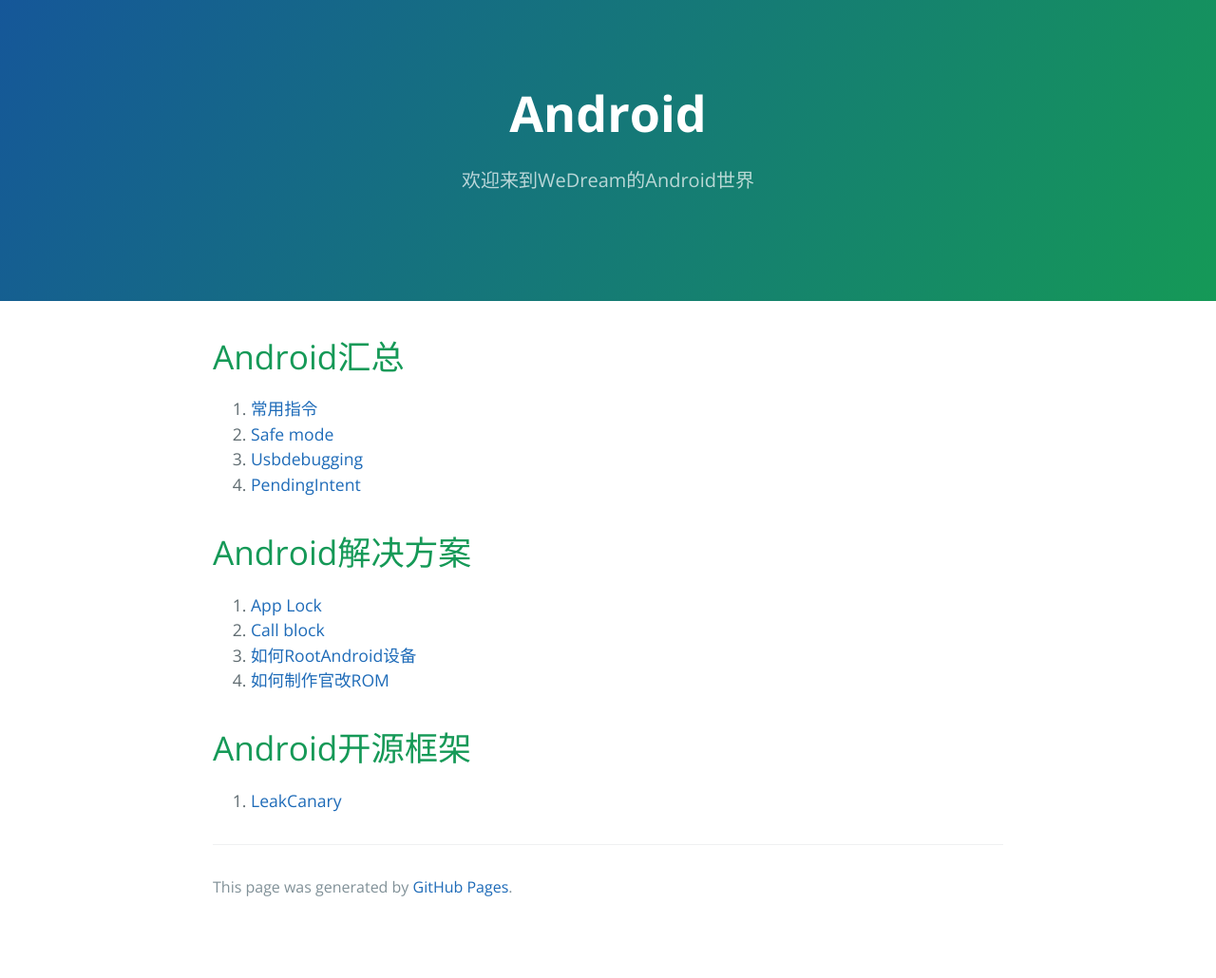
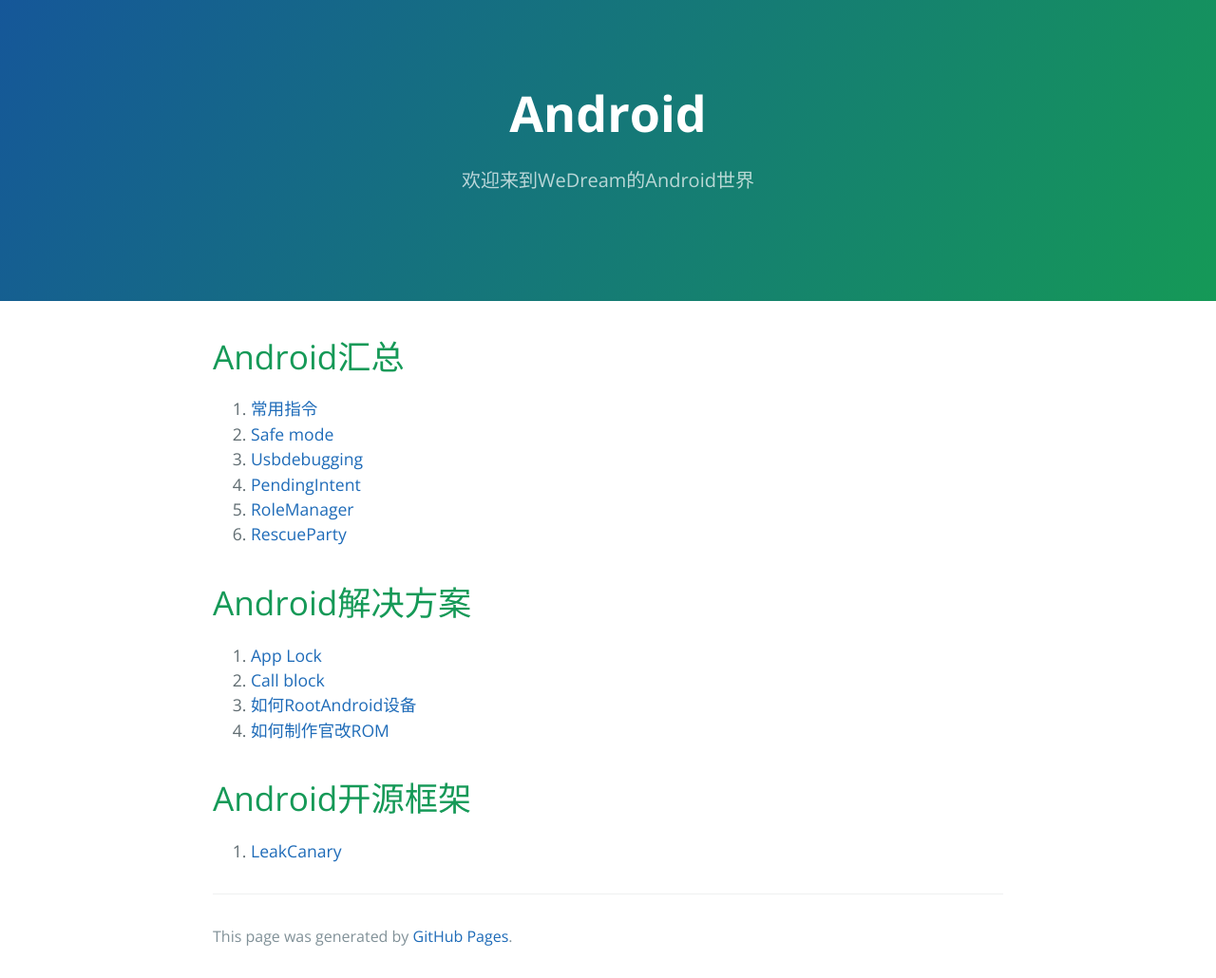
Before and after one commit to EricChenYS/EricChenYS.github.io, a Jekyll site: the page built from docs/Android.md, in a window 1280 px wide. Shown: the whole page at 95% size. Built offline with Jekyll 4.4.1, drawn with Linux system fonts in a browser that asks for light colours; before the commit the page ends 978 px from its top, so only the background shows below that.

Commit message:
Update Android.md

```diff
--- a/docs/Android.md
+++ b/docs/Android.md
@@ -9,6 +9,8 @@ description: 欢迎来到WeDream的Android世界
 2. [Safe mode](./android/SafeMode.md)
 3. [Usbdebugging](./android/Usbdebugging.md)
 4. [PendingIntent](./android/PendingIntent.md)
+5. [RoleManager](./android/RoleManager.md)
+6. [RescueParty](./android/RescueParty.md)
 
 # Android解决方案
 1. [App Lock](./android/solutions/App锁解决方案.md)
```
